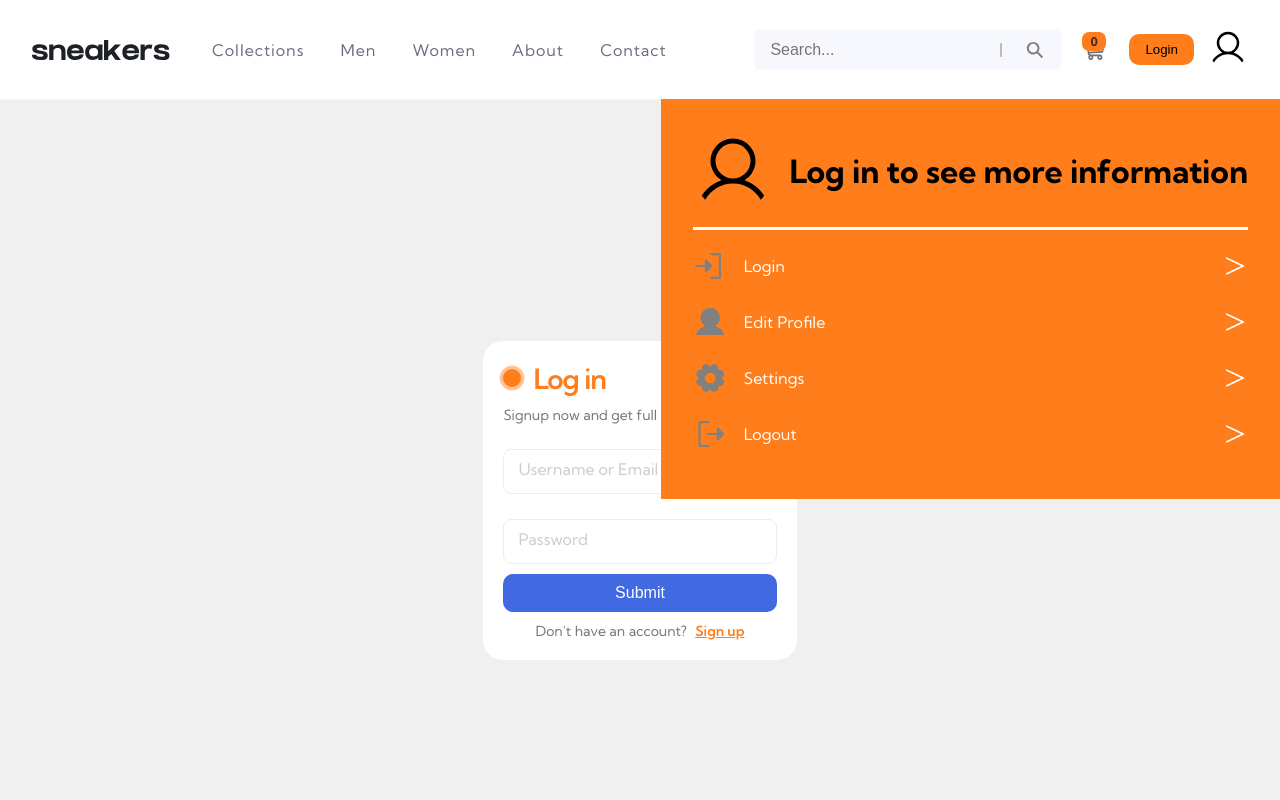
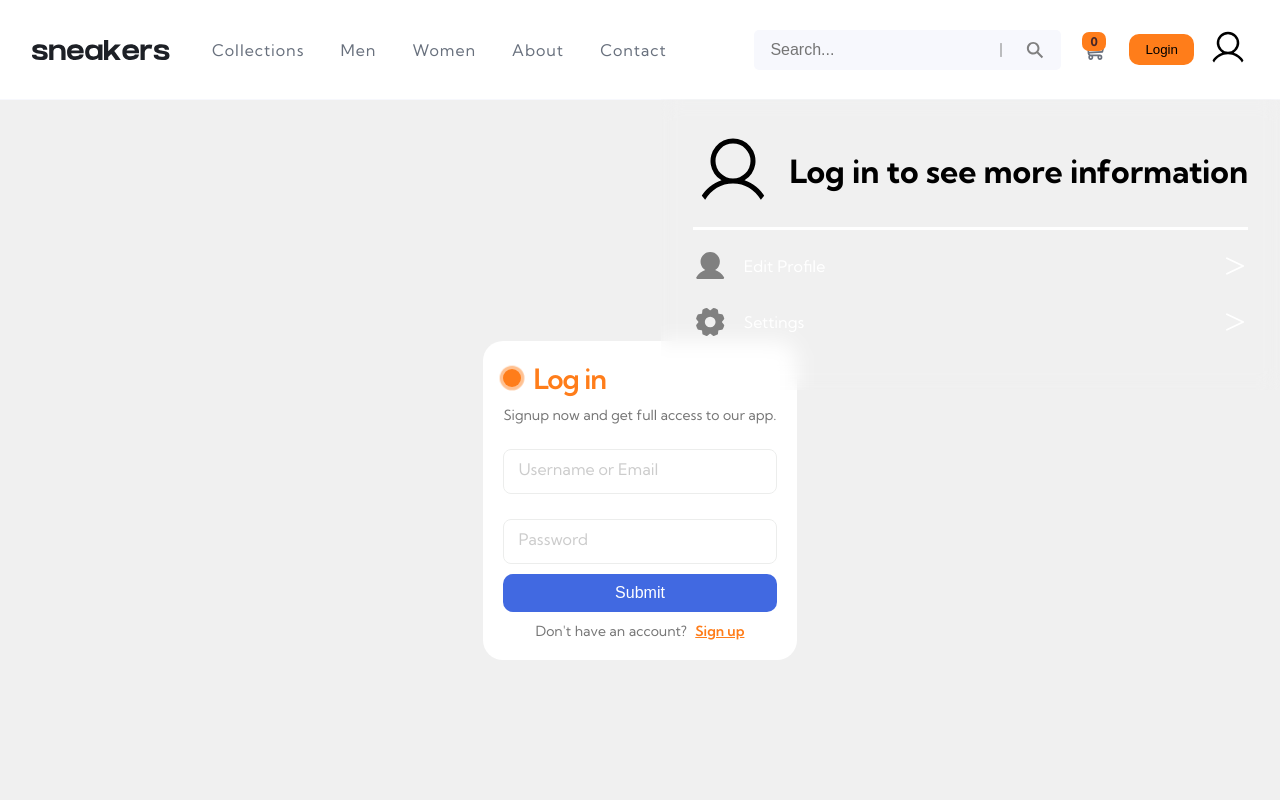
Before and after one commit to NajibMuhammadi/Ns-Sneakers, a React (Vite) app in the folder frontend/: page /login in a window 1280 px wide. Both pictures are taken after a click on the element 1228 px from the left and 49 px from the top of the page. Shown: the top 800 px of the page. Built offline with nearby package versions, Linux system fonts and the light colour scheme; no server answers.

Commit message:
fixat små saker

```diff
--- a/frontend/src/pages/userProfile/UserProfile.jsx
+++ b/frontend/src/pages/userProfile/UserProfile.jsx
@@ -48,11 +48,6 @@ function UserProfile() {
                     )}
                 </div>
                     <hr className='user__hr'/>
-                    <Link to='/login' className='user__menu-link'>
-                        <SignIn size={40} weight='fill' fill='grey' className='user__icon'/>
-                        <p className='user__link-subtitle'>Login</p>
-                        <GreaterThan size={32} />
-                    </Link>
                     <Link to='/' className='user__menu-link'>
                         <User size={40} weight="fill" fill='grey' className='user__icon'/>
                         <p className='user__link-subtitle'>Edit Profile</p>
@@ -63,11 +58,6 @@ function UserProfile() {
                         <p className='user__link-subtitle'>Settings</p>
                         <GreaterThan size={32} />
                     </Link>
-                    <Link to='/' className='user__menu-link'>
-                        <SignOut size={40} weight='fill' fill='grey' className='user__icon'/>
-                        <p className='user__link-subtitle'>Logout</p>
-                        <GreaterThan size={32} />
-                    </Link>
             </div>
 
         </div>
--- a/frontend/src/pages/userProfile/userProfile.css
+++ b/frontend/src/pages/userProfile/userProfile.css
@@ -15,7 +15,7 @@
     max-height: 400px;
 }
 .sub__menu{
-    background: var(--Orange);
+    backdrop-filter: blur(10px);
     padding: 2rem;
 }
 
```
